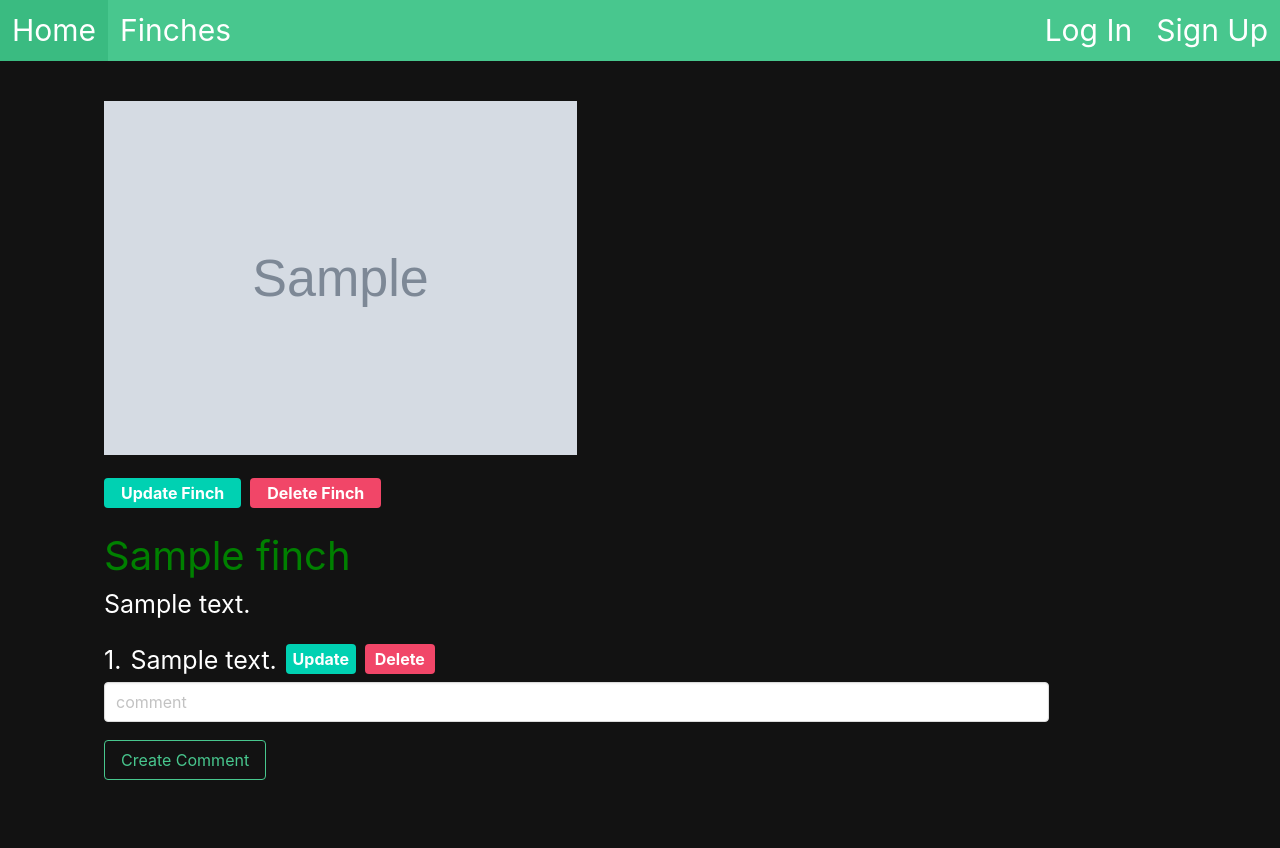
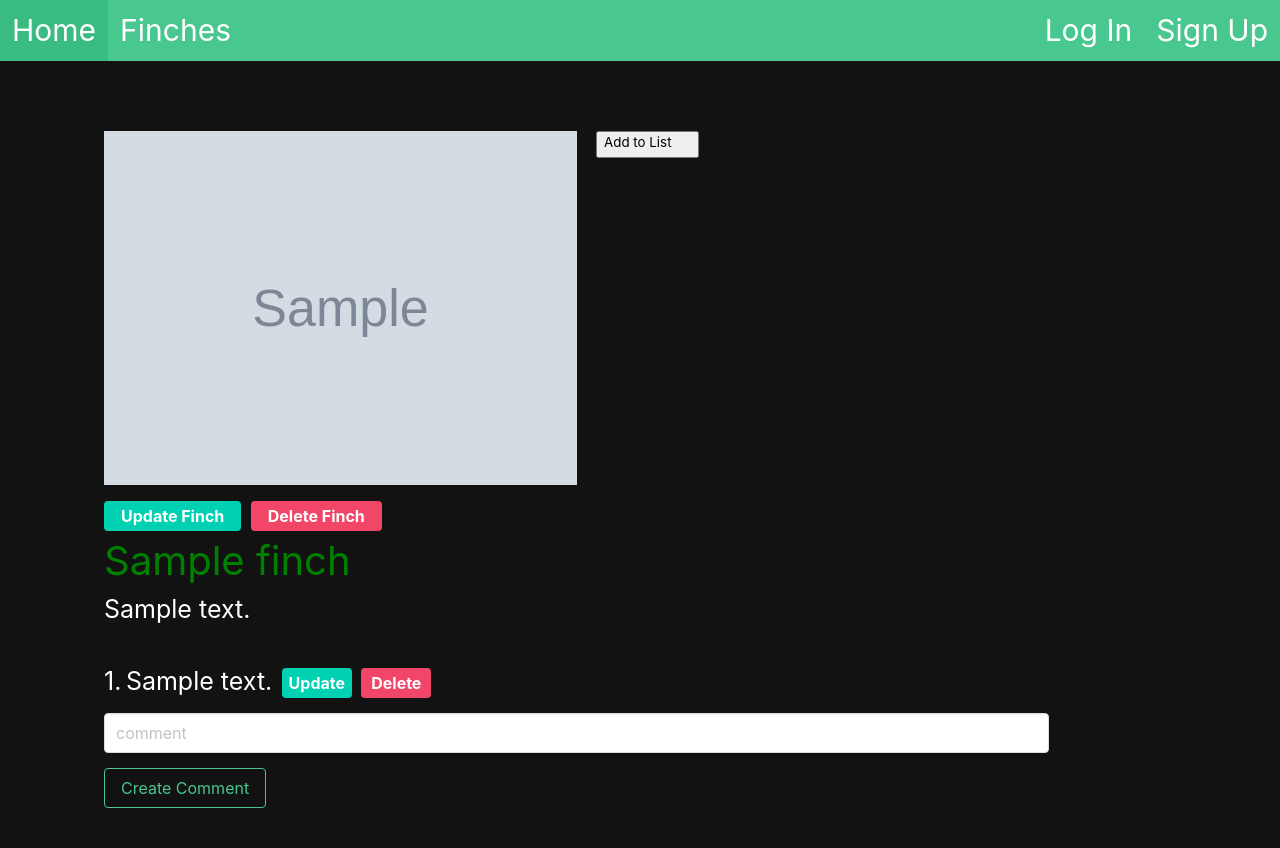
Before and after one commit to SKim0523/Finch-Collector, a Django app: page /finches/1/ in a window 1280 px wide. Before the commit the page ends 780 px from the top, so only its background shows below. Run offline with Django 4.2, Linux system fonts and the light colour scheme; tables that the repository leaves empty hold one stand-in row (values such as "Sample post"); grey boxes marked "Sample" are stand-in pictures.

Commit message:
Add dropdown menu for adding finch to list; add search box in index page; teak style

```diff
--- a/main_app/apps.py
+++ b/main_app/apps.py
@@ -1,5 +1,4 @@
 from django.apps import AppConfig
-
 
 class MainAppConfig(AppConfig):
     default_auto_field = 'django.db.models.BigAutoField'
--- a/main_app/models.py
+++ b/main_app/models.py
@@ -18,7 +18,6 @@ class Finch(models.Model):
     class Meta:
         ordering = ['name']
 
-
 class Comment(models.Model):
     content = models.TextField(max_length=500)
     finch = models.ForeignKey(Finch, on_delete=models.CASCADE, related_name="comments")
@@ -30,7 +29,6 @@ class Comment(models.Model):
 class List(models.Model):
 
     name = models.CharField(max_length=150)
-    # this is going to create the many to many relationship and join table
     finches = models.ManyToManyField(Finch)
 
     def __str__(self):
--- a/main_app/static/styles/main.css
+++ b/main_app/static/styles/main.css
@@ -2,19 +2,12 @@
 
 body {
     background-color: #121212;
-    /* background-color: blue; */
     color: #ffffff;
     min-height: 100vh;
-    font-size: 2rem;
 }
 
-  h1, h2, h3 {
+h1 {
     color: #ffffff;
-  }
-
-  .container {
-    padding: 40px;
-    padding-right: 0;
 }
 
 .title {
@@ -120,6 +76,12 @@ header {
     width: 50%;
     height: 50%;
     margin-bottom: 10px;
+    margin-top: 30px;
+    margin-right: 15px;
+}
+
+.dropdown-button {
+    margin-top: 30px;
 }
 
 .finch-name {
@@ -143,7 +105,9 @@ header {
 .update-comment, .delete-comment {
     width: 70px;
     height: 30px;
-    margin-top: 10px;
+    margin-top: 5px;
+    margin-left: 5px;
+    margin-bottom: 15px;
     font-weight: bold;
 }
 
@@ -155,9 +119,15 @@ header {
     font-weight: bold;
 }
 
-.update-finch-btn, .delete-finch-btn {
+.update-finch-btn {
     height: 30px;
     font-weight: bold;
+}
+
+.delete-finch-btn {
+    height: 30px;
+    font-weight: bold;
+    margin-left: 5px;
 }
 
 .card-header-title {
@@ -175,5 +145,19 @@ header {
 }
 
 .create-comment {
-    margin-top: 10px;
+    margin-top: 15px;
 }
+
+.container {
+    padding: 40px;
+    padding-right: 0;
+}
+
+.signup-form,.login {
+    font-size: 10px;
+}
+
+.search-box {
+    margin-bottom: 20px;
+    display: inline-block;
+}
--- a/main_app/templates/base.html
+++ b/main_app/templates/base.html
@@ -10,7 +10,6 @@
         <title>Finch - {% block title %}{% endblock %}</title>
         <link rel="stylesheet" href="{% static 'styles/main.css' %}" />
         <script src="{% static 'scripts/main.js' %}" defer></script>
-        <!-- <link rel="stylesheet" href="https://cdnjs.cloudflare.com/ajax/libs/font-awesome/5.15.4/css/all.min.css"> -->
     </head>
     <body >
         <nav class="navbar is-success" role="navigation" aria-label="main navigation">
--- a/main_app/templates/finch_detail.html
+++ b/main_app/templates/finch_detail.html
@@ -2,13 +2,43 @@
 {% block content %}
 <div class="detail-page">
     <div>
-        <img class="finch-img" src="{{finch.img}}" alt="{{finch.name}}"/><br>
+        <img class="finch-img" src="{{finch.img}}" alt="{{finch.name}}"/>
+
+        <span>
+            <div class="dropdown">
+              <div class="dropdown-trigger">
+                <button
+                  class="dropdown-button"
+                  aria-haspopup="true"
+                  aria-controls="dropdown-menu"
+                >
+                  <span>Add to List</span>
+                  <span class="icon is-small">
+                    <i class="fas fa-angle-down" aria-hidden="true"></i>
+                  </span>
+                </button>
+              </div>
+              <div class="dropdown-menu" id="dropdown-menu" role="menu">
+                <div class="dropdown-content">
+                  {% for list in lists %}
+                  <a
+                    href="{% url 'list_finch_assoc' list.pk finch.pk %}?assoc=add"
+                    class="dropdown-item"
+                  >
+                    {{list.name}}
+                  </a>
+                  {% endfor %}
+                </div>
+              </div>
+            </div>
+          </span><br>
+
         <a class="button is-primary update-finch-btn" href="{% url 'finch_update' finch.pk %}">Update Finch</a>
         <a class="button is-danger delete-finch-btn" href="{% url 'finch_delete' finch.pk %}">Delete Finch</a>
         <h1 class="finch-name">{{finch.name}}</h1>
         <p class="finch-description">{{finch.description}}</p>
     </div>
-    <div>
+    <div><br>
         {%for comment in finch.comments.all %}
         <span class = "finch-content-loop">{{forloop.counter}}.</span>
         <span class="finch-content">{{comment.content}}</span>
--- a/main_app/templates/registration/login.html
+++ b/main_app/templates/registration/login.html
@@ -2,7 +2,7 @@
 {% block content %}
 
 <h1 class="title">Log In</h1>
-<form method="post" action="{% url 'login' %}">
+<form class="login" method="post" action="{% url 'login' %}">
     {% csrf_token %} {{ form.as_p }}
     <input type="submit" class="btn" value="login" />
     <input type="hidden" name="next" value="{{ next }}" />
--- a/main_app/templates/registration/signup.html
+++ b/main_app/templates/registration/signup.html
@@ -1,7 +1,7 @@
 {% extends 'base.html' %} {% block content %}
 
 <h1 class="title">Sign Up</h1>
-<form method="post" action="{% url 'signup' %}">
+<form class="signup-form" method="post" action="{% url 'signup' %}">
     {% csrf_token %} {{ form.as_p }}
     <input type="submit" class="btn" value="Sign Up" />
     <input type="hidden" name="next" value="{{ next }}" />
--- a/main_app/urls.py
+++ b/main_app/urls.py
@@ -3,7 +3,6 @@ from . import views
 
 urlpatterns = [
     path('', views.Home.as_view(), name="home"),
-    path('about/', views.About.as_view(), name="about"),
     path('finches/', views.FinchList.as_view(), name="finch_list"),
     path('finches/<int:pk>/', views.FinchDetails.as_view(), name="finch_detail"),
     path('finches/new/', views.FinchCreate.as_view(), name="finch_create"),
--- a/main_app/views.py
+++ b/main_app/views.py
@@ -1,7 +1,6 @@
 from django.shortcuts import render
-from django.views import View # <- View class to handle requests
-from django.http import HttpResponse # <- a class to handle sending a type of response
-#...
+from django.views import View
+from django.http import HttpResponse
 from django.views.generic.base import TemplateView
 from django.shortcuts import redirect
 from .models import Finch, Comment, List
@@ -13,22 +12,13 @@ from django.contrib.auth.forms import UserCreationForm
 from django.contrib.auth.decorators import login_required
 from django.utils.decorators import method_decorator
 
-
-# Here we will be creating a class called Home and extending it from the View class
 @method_decorator(login_required, name='dispatch')
 class Home(TemplateView):
     template_name = "home.html"
     def get_context_data(self, **kwargs):
         context = super().get_context_data(**kwargs)
-        context["lists"] = List.objects.all() # this is where we add the key into our context object for the view to use
+        context["lists"] = List.objects.all()
         return context
-
-#...
-class About(TemplateView):
-    template_name = "about.html"
-
-class FinchList(TemplateView):
-    template_name = "index.html"
 
 @method_decorator(login_required, name='dispatch')
 class FinchList(TemplateView):
@@ -36,13 +26,17 @@ class FinchList(TemplateView):
 
     def get_context_data(self, **kwargs):
         context = super().get_context_data(**kwargs)
-        context["finches"] = Finch.objects.all() # this is where we add the key into our context object for the view to use
+        name = self.request.GET.get("name")
+        if name != None:
+            context["finches"] = Finch.objects.filter(name__icontains=name)
+        else:
+            context["finches"] = Finch.objects.all()
         return context
 
 class CommentCreate(View):
      def post(self, request, pk):
         content = request.POST.get('content')
-        finch = Finch.objects.get(pk = pk) #req.params.id
+        finch = Finch.objects.get(pk = pk)
         Comment.objects.create(content = content, finch = finch)
         return redirect('finch_detail', pk = pk)
 
@@ -51,8 +45,6 @@ class CommentUpdate(UpdateView):
     fields = ['content']
     template_name = "content_update.html"
     success_url = '/finches/'
-    # def get_success_url(self):
-    #     return reverse('finch_detail', kwargs={'pk': self.object.pk})
 
 class CommentDelete(DeleteView):
     model = Comment
@@ -65,7 +57,7 @@ class FinchDetails(DetailView):
 
     def get_context_data(self, **kwargs):
         context = super().get_context_data(**kwargs)
-        context["comments"] = Comment.objects.all()
+        context["lists"] = List.objects.all()
         return context
 
 class FinchCreate(CreateView):
@@ -86,35 +78,22 @@ class FinchDelete(DeleteView):
     template_name = "finch_delete.html"
     success_url = '/finches/'
 
-
 class ListFinchAssoc(View):
 
     def get(self, request, pk, finch_pk):
-        # get the query param from the url
-        assoc = request.GET.get("assoc") #.com/?add
+        assoc = request.GET.get("assoc")
         if assoc == "remove":
-            # get the playlist by the id and
-            # remove from the join table the given song_id
             List.objects.get(pk=pk).finches.remove(finch_pk)
         if assoc == "add":
-            # get the playlist by the id and
-            # add to the join table the given song_id
             List.objects.get(pk=pk).finches.add(finch_pk)
         return redirect('home')
 
-class ListCreate(CreateView):
-    model = List
-    fields = ['name']
-    template_name = 'list_create.html'
-    success_url = '/'
-
 class Signup(View):
-    # show a form to fill out
     def get(self, request):
         form = UserCreationForm()
         context = {"form": form}
         return render(request, "registration/signup.html", context)
-    # on form ssubmit validate the form and login the user.
+
     def post(self, request):
         form = UserCreationForm(request.POST)
         if form.is_valid():
@@ -124,26 +103,3 @@ class Signup(View):
         else:
             context = {"form": form}
             return render(request, "registration/signup.html", context)
-
-
-# finches = [
-#   Finch("Euphonia", "https://i.imgur.com/RcGBIKQ.png",
-#           "Eeuphonia measures 10 cm (3.9 in). The male has entirely yellow underparts from throat to vent save for a small terminal patch of white on the undertail."),
-#   Finch("Zebra Finch",
-#           "https://i.imgur.com/u92r7pi.png", "The zebra finch, owl finch and Gouldian finch are originally from Australia where large flocks maybe found, mainly in arid grassland areas."),
-#   Finch("Gouldian Finch", "https://i.imgur.com/kHAukWR.png",
-#           "Gouldian Finches are Australia's most spectacularly coloured grassfinches, and are perhaps the most spectacularly coloured of all Australian birds."),
-#   Finch("Strawberry Finch",
-#           "https://i.imgur.com/4X9MswC.png", "Red Munias, Strawberry Finches or Red Avadavats (Amandava amandava) are a sparrow-sized bird of the Munia or Silverbill family."),
-#   Finch("Owl Finch",
-#           "https://i.imgur.com/yipEpSf.png", "Owl finches look like little owls with their distinctive markings. These are curious and social little birds."),
-#   Finch("Pine Grosbeak",
-#           "https://i.imgur.com/vzMexAT.png", "Locals in Newfoundland affectionately call Pine Grosbeaks 'mopes' because they can be so tame and slow moving."),
-# ]
-
-
-# class Finch:
-#     def __init__(self, name, image, description):
-#         self.name = name
-#         self.image = image
-#         self.description = description
--- a/manage.py
+++ b/manage.py
@@ -2,7 +2,6 @@
 """Django's command-line utility for administrative tasks."""
 import os
 import sys
-
 
 def main():
     """Run administrative tasks."""
@@ -17,6 +16,5 @@ def main():
         ) from exc
     execute_from_command_line(sys.argv)
 
-
 if __name__ == '__main__':
     main()
```
Also changed, not shown: other parts of main_app/static/styles/main.css (+2 -39 lines), main_app/templates/finch_list.html (+12 -33 lines). Lines whose indentation alone changed are shown as unchanged.
